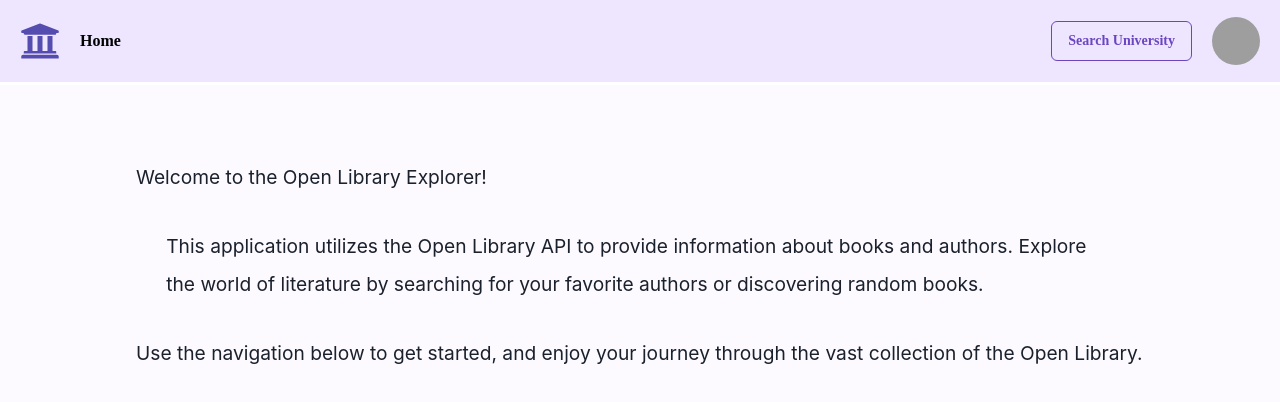
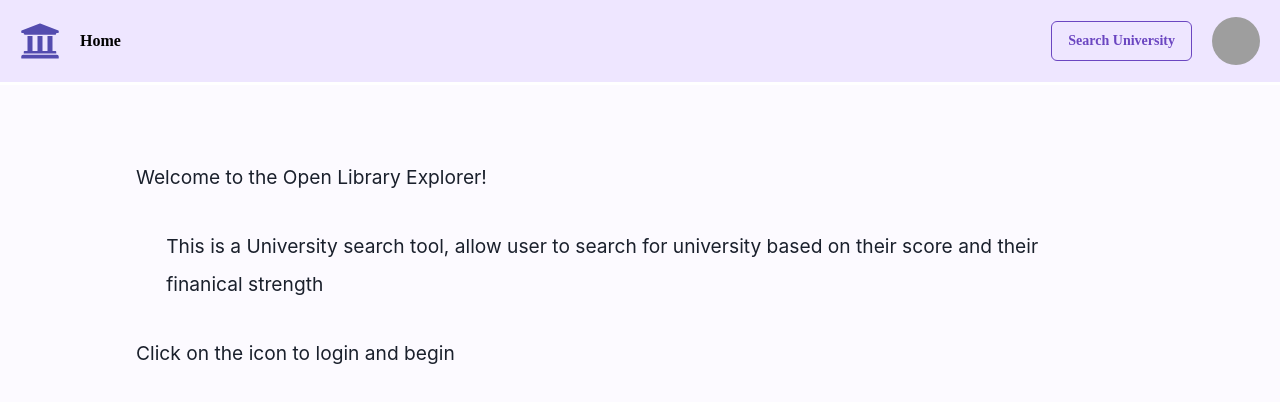
Before and after one commit to Shion1314/FProject_Frontend, a React (Create React App) app in the folder src/: page /FProject_Frontend/ in a window 1280 px wide. Shown: the top 402 px of the page. Built offline with nearby package versions, Linux system fonts and the light colour scheme; no server answers; grey boxes are pictures that could not be loaded.

Commit message:
updateing on Home

```diff
--- a/src/pages/Home.js
+++ b/src/pages/Home.js
@@ -9,13 +9,11 @@ export const Home = () => {
         <div style={{ margin: "10%", marginTop: "5%", fontSize: "1.20em", lineHeight: "2" }}>
           <h1>Welcome to the Open Library Explorer!</h1>
           <p style={{ margin: "3%" }}>
-            This application utilizes the Open Library API to provide information about books and
-            authors. Explore the world of literature by searching for your favorite authors or
-            discovering random books.
+          This is a University search tool, allow user to search for university based on their score and their
+            finanical strength
           </p>
           <p>
-            Use the navigation below to get started, and enjoy your journey through the vast
-            collection of the Open Library.
+          Click on the icon to login and begin
           </p>
         </div>
       </main>
```
